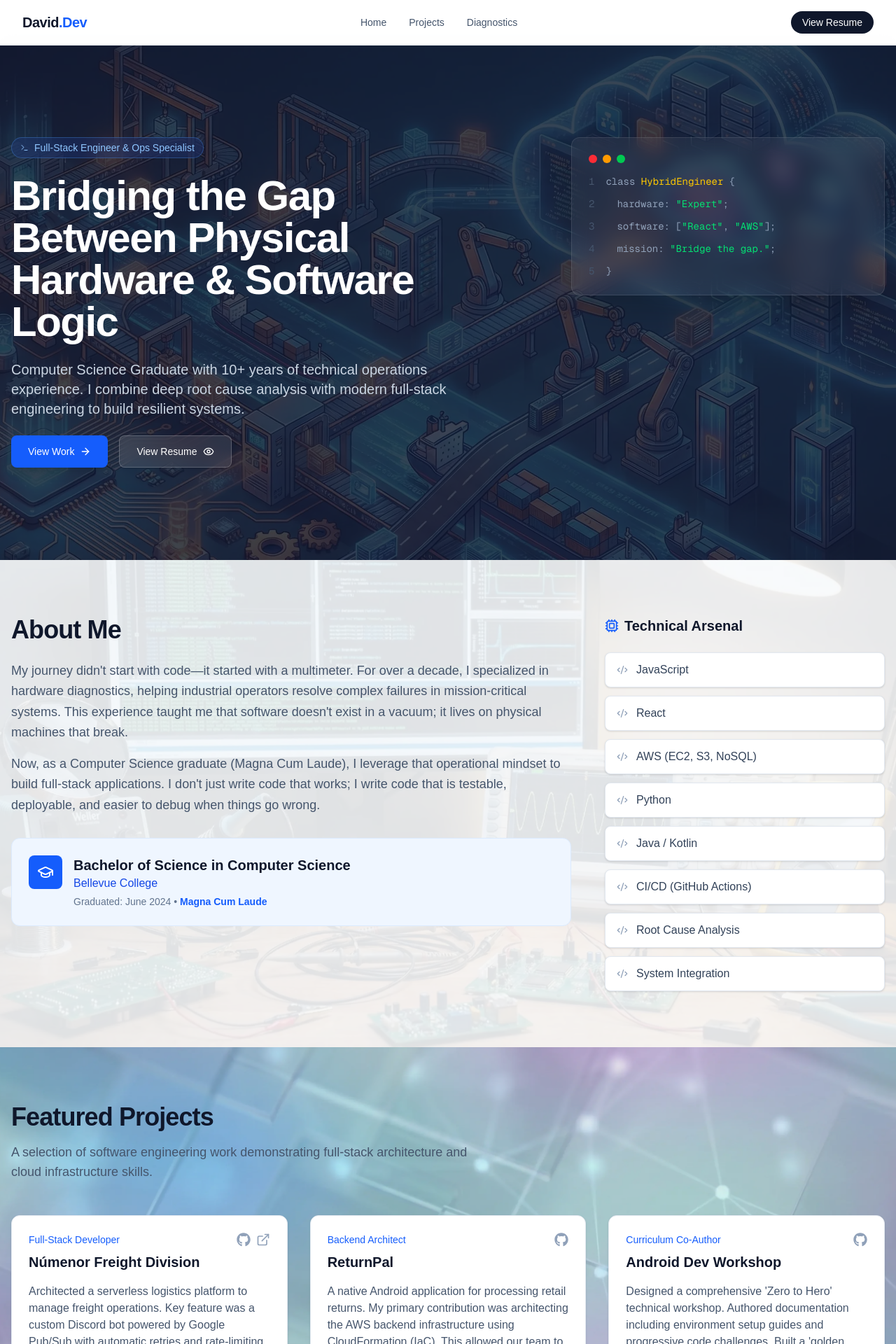
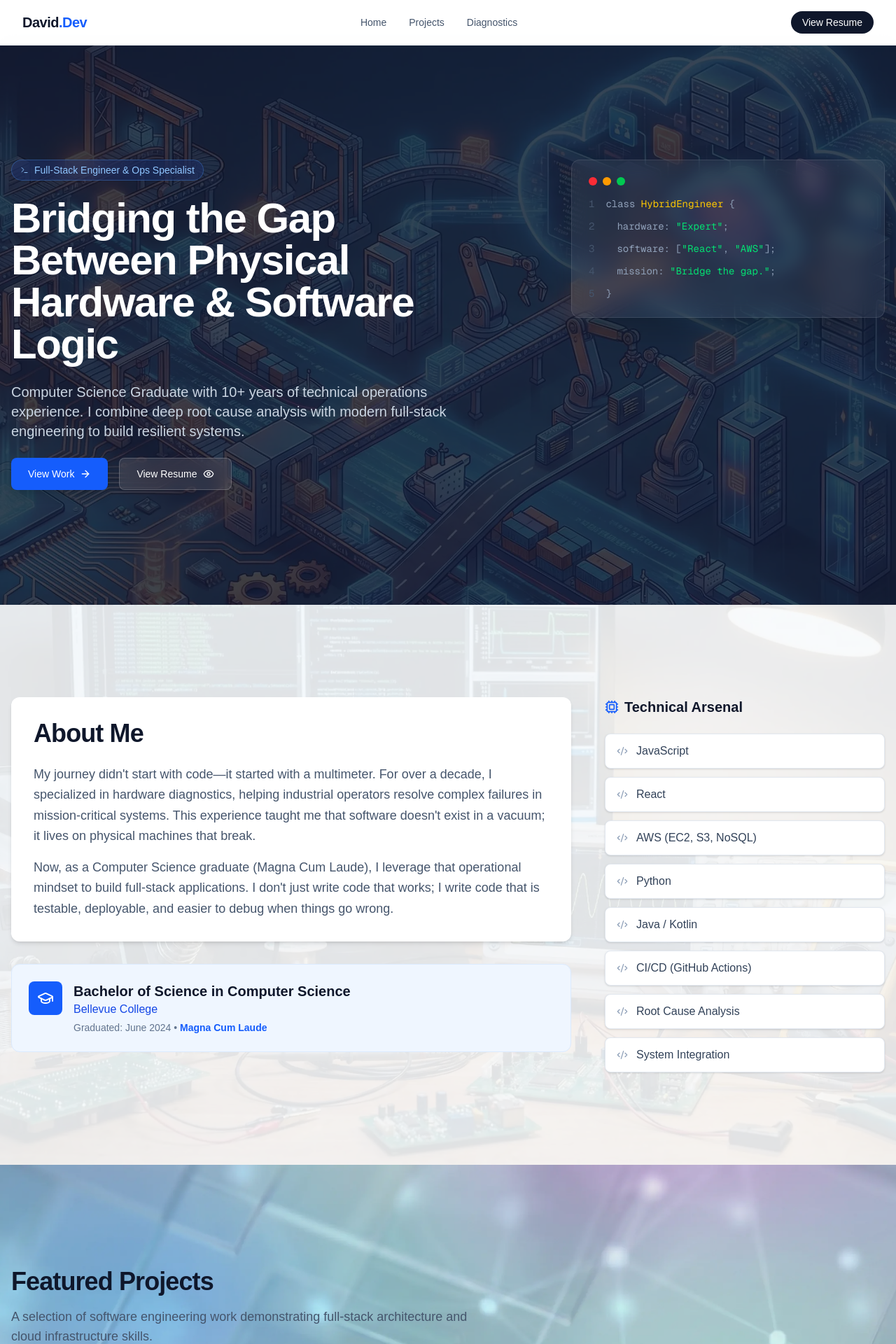
Before and after one commit to emptyloot/portfolio, a Next.js app: page / in a window 1280 px wide. Shown: the top 1920 px of the page at 70% size. Built offline with nearby package versions, Linux system fonts and the light colour scheme.

Commit message:
Update section min size for impact.

```diff
--- a/components/sections/About.tsx
+++ b/components/sections/About.tsx
@@ -4,7 +4,7 @@ import { GraduationCap, Code2, Cpu } from "lucide-react";
 
 export default function About() {
   return (
-    <section id="about" className="relative py-20 overflow-hidden">
+    <section id="about" className="min-h-screen flex flex-col justify-center py-20 relative">
         <div className="absolute inset-0 -z-20">
         <Image
           src="/backgroundAbout.webp"
@@ -21,10 +21,11 @@ export default function About() {
 
           {/* Left Column: The Narrative */}
           <div className="lg:w-2/3">
+            <div className="space-y-4 text-lg text-slate-600 leading-relaxed bg-white p-8 rounded-xl shadow-md">
             <h2 className="mb-6 text-3xl font-bold tracking-tight text-slate-900 sm:text-4xl">
               About Me
             </h2>
-            <div className="space-y-4 text-lg text-slate-600 leading-relaxed">
+
               <p>{aboutData.bio}</p>
               <p>{aboutData.bio2}</p>
             </div>
--- a/components/sections/Diagnostics.tsx
+++ b/components/sections/Diagnostics.tsx
@@ -3,7 +3,7 @@ import { diagnostics } from "@/lib/data";
 
 export default function Diagnostics() {
   return (
-    <section id="diagnostics" className="bg-slate-950 py-24 text-slate-300 overflow-hidden relative">
+    <section id="diagnostics" className="min-h-screen bg-slate-950 py-24 text-slate-300 overflow-hidden relative">
 
       {/* Background Decor: Subtle Matrix/Grid effect */}
       <div className="absolute inset-0 opacity-[0.05]"
--- a/components/sections/Hero.tsx
+++ b/components/sections/Hero.tsx
@@ -5,7 +5,7 @@ import { heroData } from "@/lib/data";
 
 export default function Hero() {
   return (
-    <section className="relative flex min-h-[calc(100vh-4rem)] items-center justify-center overflow-hidden py-20">
+    <section className="min-h-screen flex flex-col justify-center py-20 relative">
 
 
       <div className="absolute inset-0 -z-20">
--- a/components/sections/Projects.tsx
+++ b/components/sections/Projects.tsx
@@ -5,7 +5,7 @@ import { projects } from "@/lib/data";
 
 export default function Projects() {
   return (
-    <section id="projects" className="relative py-20 overflow-hidden">
+    <section id="projects" className="min-h-screen flex flex-col justify-center py-20 relative">
 
               <div className="absolute inset-0 -z-20">
               <Image
```
